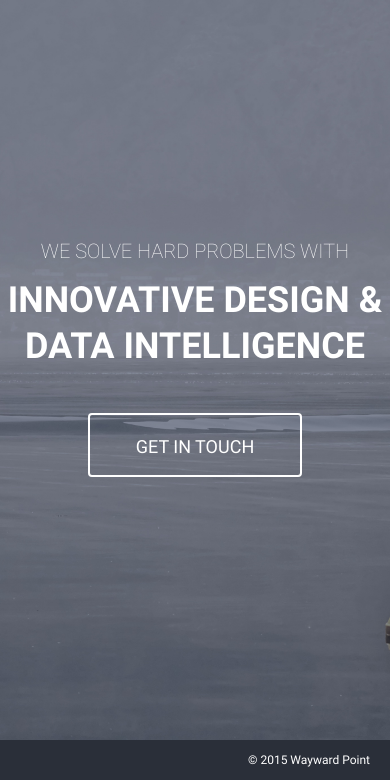
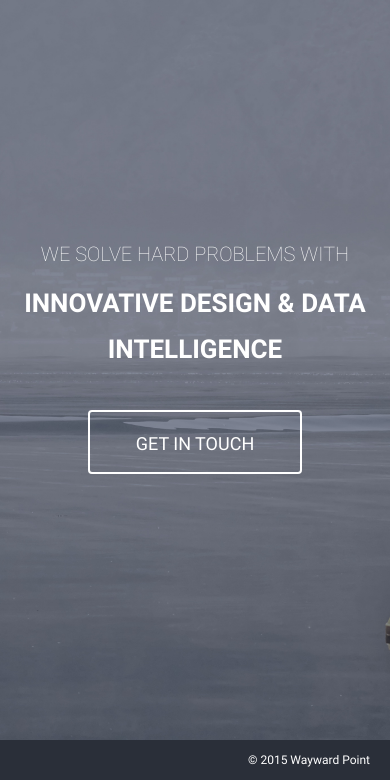
Before and after one commit to chalaschek/waywardpoint, a website: page index.html in a window 390 px wide. Shown: the part 64-844 px from the top of the page. Drawn offline with Linux system fonts and the light colour scheme.

Commit message:
Mobile tweak

```diff
--- a/css/site.css
+++ b/css/site.css
@@ -326,7 +326,7 @@ a {
   }
 
   .content h1 {
-    font-size: 36px
+    font-size: 26px
   }
 
   .content h5 {
```
